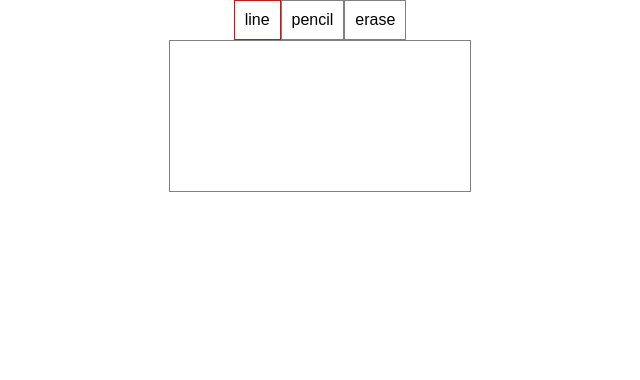
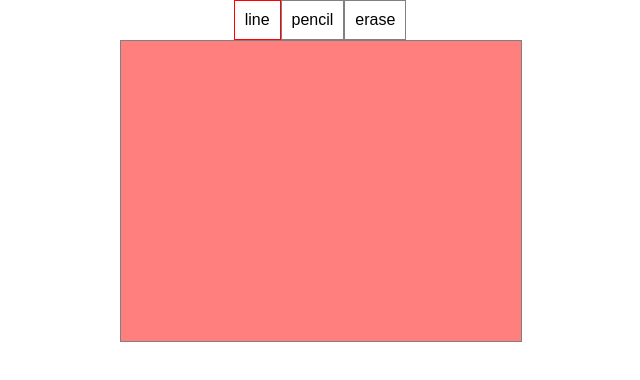
Before and after one commit to ktmellow/canvasshop, a React (Create React App) app: page / in a window 1280 px wide. Shown: the top 380 px of the page, without its empty margins (320-960 px from the left). Built offline with nearby package versions, Linux system fonts and the light colour scheme.

Commit message:
working with preview layer aligned and mouse coords working

```diff
--- a/src/App.js
+++ b/src/App.js
@@ -33,7 +33,7 @@ class App extends Component {
         <Tools>
           {toolButtons}
         </Tools>
-        <Layer activeTool={this.state.activeTool}/>
+        <Layer activeTool={this.state.activeTool} width="400" height="300" />
       </div>
     );
   }
--- a/src/components/canvas/layer.jsx
+++ b/src/components/canvas/layer.jsx
@@ -14,24 +14,55 @@ class Layer extends Component {
     this.handleMouseDown = this.handleMouseDown.bind(this);
     this.handleMouseMove = this.handleMouseMove.bind(this);
     this.handleMouseUp = this.handleMouseUp.bind(this);
-    this.setContext = this.setContext.bind(this);
+    this.mainContext = this.mainContext.bind(this);
+    this.previewContext = this.previewContext.bind(this);
+    this.relMouseCoords = this.relMouseCoords.bind(this);
   }
 
-  setContext(r) {
+  relMouseCoords(event) {
+    var totalOffsetX = 0;
+    var totalOffsetY = 0;
+    var canvasX = 0;
+    var canvasY = 0;
+    var currentElement = event.target;
+
+    do {
+      totalOffsetX += currentElement.offsetLeft - currentElement.scrollLeft;
+      totalOffsetY += currentElement.offsetTop - currentElement.scrollTop;
+    }
+    while (currentElement = currentElement.offsetParent)
+
+    canvasX = event.pageX - totalOffsetX;
+    canvasY = event.pageY - totalOffsetY;
+
+    return { x: canvasX, y: canvasY }
+  }
+
+  mainContext(r) {
+    this.layerCanvas = r;
     this.ctx = r.getContext("2d");
+
+    this.ctx.canvas.width = this.props.width;
+    this.ctx.canvas.height = this.props.height;
+  }
+
+  previewContext(r) {
+    this.previewCanvas = r;
+    this.prv = r.getContext("2d");
+
+
+    this.prv.canvas.width = this.props.width;
+    this.prv.canvas.height = this.props.height;
   }
 
   handleMouseDown(e) {
-    // should call appropriate tool function
-      // paintbrush should record all mouse downs and render (no mouseup)
-      // line should record mousedown point (and mouseup)
-      // tool helpers should be put in separate folder
     // e.persist()
 
     this.ctx.beginPath();
 
     function moveTo(e, component) {
-      component.ctx.moveTo(e.clientX - e.target.offsetLeft, e.clientY - e.target.offsetTop);
+      const coords = component.relMouseCoords(e);
+      component.ctx.moveTo(coords.x, coords.y);
     }
 
     moveTo(e, this);
@@ -42,15 +73,21 @@ class Layer extends Component {
   }
 
   handleMouseMove(e) {
+    if (!this.state.mouse.active) return;
+
     function lineTo(e, component) {
-      component.ctx.lineTo(e.clientX - e.target.offsetLeft, e.clientY - e.target.offsetTop);
+      const coords = component.relMouseCoords(e);
+      component.ctx.lineTo(coords.x, coords.y);
     }
-
-    switch(this.props.activeTool) {
+    function stroke(component) {
+      component.ctx.stroke();
+    }
+    switch (this.props.activeTool) {
       case 'line':
         return;
       default:
         lineTo(e, this);
+        stroke(this);
         break;
     }
 
@@ -60,7 +97,8 @@ class Layer extends Component {
     if (!this.state.mouse.active) return;
 
     function lineTo(e, component) {
-      component.ctx.lineTo(e.clientX - e.target.offsetLeft, e.clientY - e.target.offsetTop);
+      const coords = component.relMouseCoords(e);
+      component.ctx.lineTo(coords.x, coords.y);
     }
 
     function stroke(component) {
@@ -68,15 +106,6 @@ class Layer extends Component {
     }
 
     lineTo(e, this);
-
-    // if not enough tool conditions, use if statement
-    // switch(this.props.activeTool) {
-    //   case 'path':
-    //     // close path
-    //     break;
-    //   default:
-    //     break;
-    // }
     stroke(this);
 
     const newState = this.state;
@@ -86,14 +115,29 @@ class Layer extends Component {
 
   render() {
     return (
-      <canvas
-        className="layer"
-        ref={this.setContext}
+      <section
+        className="layer-wrap"
         onMouseMove={this.handleMouseMove}
         onMouseDown={this.handleMouseDown}
         onMouseUp={this.handleMouseUp}
-        >
-      </canvas>
+        style={
+          {
+            width: `${this.props.width}px`,
+            height: `${this.props.height}px`
+          }
+        }
+      >
+        <canvas
+          className="preview layer"
+          ref={this.previewContext}
+        />
+        <canvas
+          className="layer"
+          ref={this.mainContext}
+        />
+
+
+      </section>
     );
   }
 }
--- a/src/styles/canvas/layer.css
+++ b/src/styles/canvas/layer.css
@@ -1,3 +1,26 @@
+.layer-wrap {
+  position: relative;
+  margin: auto;
+}
 .layer {
-    border: 1px solid grey;
+  border: 1px solid grey;
+
+  position: absolute;
+  top: 0;
+  left: 0;
+  /*
+  // height and width attrs mess up canvas mouse handlers
+  width: 300px;
+  height: 400px;
+
+  */
+
 }
+.preview {
+  background: red;
+  opacity: 0.5;
+  position: absolute;
+
+  top: 0;
+  left: 0;
+}
```
